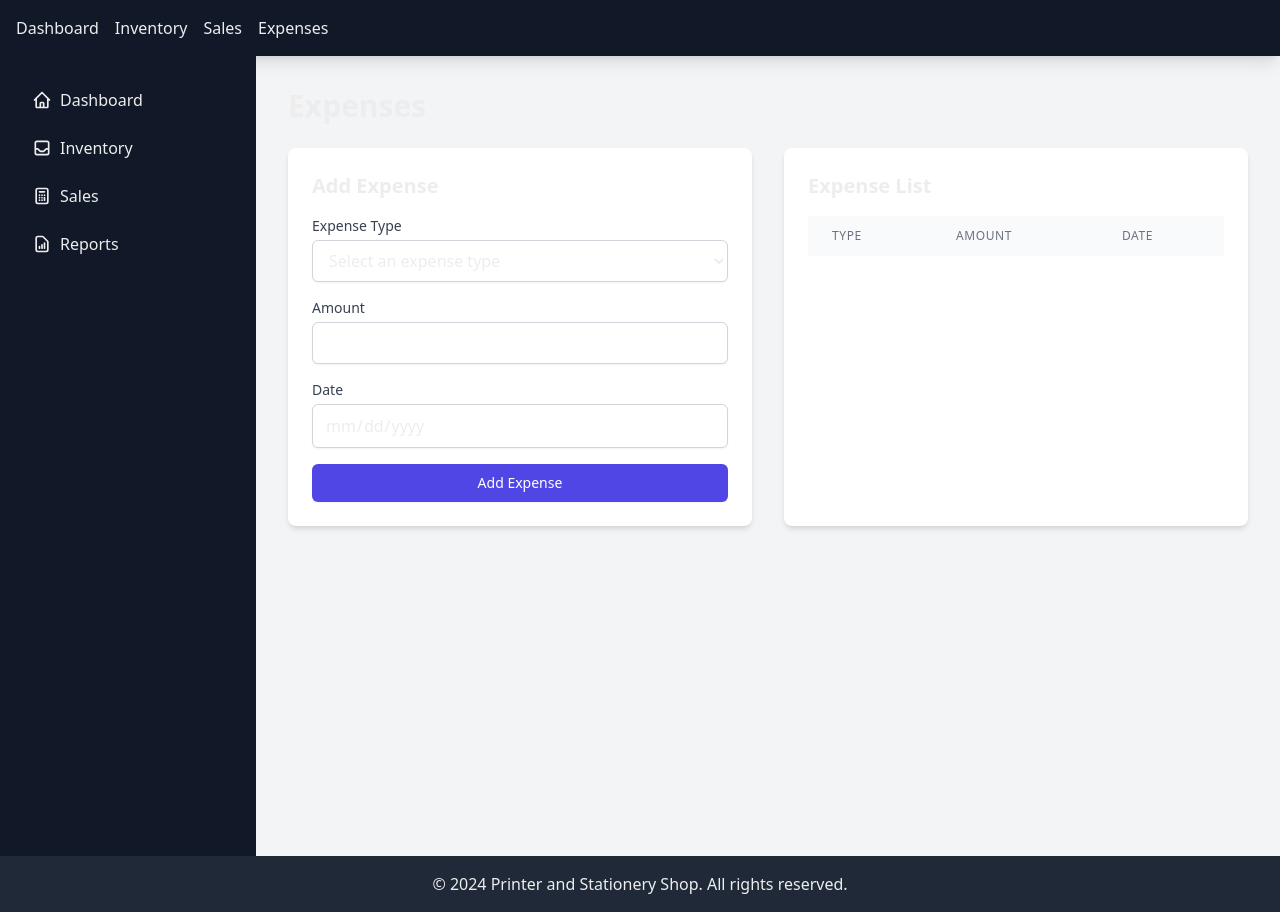
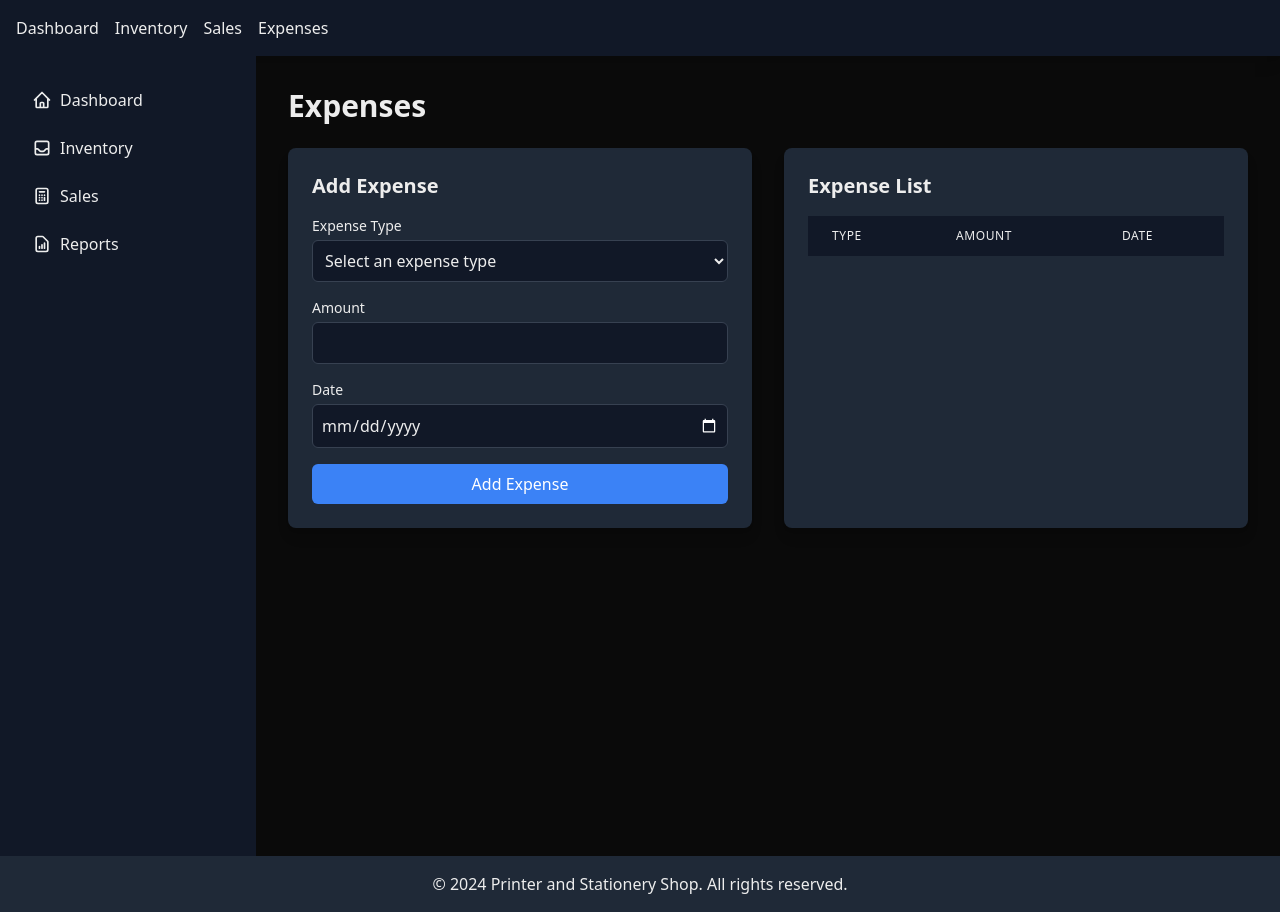
Before and after one commit to robel-dev/inventoryapp, a Next.js app: page /expenses in a window 1280 px wide. Built offline with nearby package versions, Linux system fonts and the light colour scheme.

Commit message:
inventory app front-end

```diff
--- a/pages/expenses.js
+++ b/pages/expenses.js
@@ -18,22 +18,22 @@ export default function Expenses() {
   }
 
   return (
-    <div className="flex flex-col min-h-screen bg-gray-100">
+    <div className="flex flex-col min-h-screen bg-background">
       <Navbar />
       <div className="flex flex-1">
         <Sidebar />
         <main className="flex-1 p-8">
-          <h1 className="text-3xl font-bold mb-6">Expenses</h1>
+          <h1 className="text-3xl font-bold mb-6 text-foreground">Expenses</h1>
           <div className="grid grid-cols-1 md:grid-cols-2 gap-8">
-            <div className="bg-white p-6 rounded-lg shadow-md">
-              <h2 className="text-xl font-semibold mb-4">Add Expense</h2>
+            <div className="bg-secondary p-6 rounded-lg shadow-lg">
+              <h2 className="text-xl font-semibold mb-4 text-foreground">Add Expense</h2>
               <form onSubmit={handleSubmit} className="space-y-4">
                 <div>
-                  <label className="block text-sm font-medium text-gray-700">Expense Type</label>
+                  <label className="block text-sm font-medium text-foreground mb-1">Expense Type</label>
                   <select
                     value={newExpense.expenseType}
                     onChange={(e) => setNewExpense({ ...newExpense, expenseType: e.target.value })}
-                    className="mt-1 block w-full py-2 px-3 border border-gray-300 bg-white rounded-md shadow-sm focus:outline-none focus:ring-indigo-500 focus:border-indigo-500"
+                    className="w-full p-2 rounded-md bg-primary text-foreground border border-gray-700 focus:border-accent focus:ring-1 focus:ring-accent"
                     required
                   >
                     <option value="">Select an expense type</option>
@@ -45,50 +45,50 @@ export default function Expenses() {
                   </select>
                 </div>
                 <div>
-                  <label className="block text-sm font-medium text-gray-700">Amount</label>
+                  <label className="block text-sm font-medium text-foreground mb-1">Amount</label>
                   <input
                     type="number"
                     value={newExpense.amount}
                     onChange={(e) => setNewExpense({ ...newExpense, amount: e.target.value })}
-                    className="mt-1 block w-full py-2 px-3 border border-gray-300 bg-white rounded-md shadow-sm focus:outline-none focus:ring-indigo-500 focus:border-indigo-500"
+                    className="w-full p-2 rounded-md bg-primary text-foreground border border-gray-700 focus:border-accent focus:ring-1 focus:ring-accent"
                     required
                   />
                 </div>
                 <div>
-                  <label className="block text-sm font-medium text-gray-700">Date</label>
+                  <label className="block text-sm font-medium text-foreground mb-1">Date</label>
                   <input
                     type="date"
                     value={newExpense.date}
                     onChange={(e) => setNewExpense({ ...newExpense, date: e.target.value })}
-                    className="mt-1 block w-full py-2 px-3 border border-gray-300 bg-white rounded-md shadow-sm focus:outline-none focus:ring-indigo-500 focus:border-indigo-500"
+                    className="w-full p-2 rounded-md bg-primary text-foreground border border-gray-700 focus:border-accent focus:ring-1 focus:ring-accent"
                     required
                   />
                 </div>
                 <button
                   type="submit"
-                  className="w-full flex justify-center py-2 px-4 border border-transparent rounded-md shadow-sm text-sm font-medium text-white bg-indigo-600 hover:bg-indigo-700 focus:outline-none focus:ring-2 focus:ring-offset-2 focus:ring-indigo-500 transition duration-300"
+                  className="w-full py-2 px-4 rounded-md bg-accent hover:bg-accent/80 text-white font-medium transition duration-300"
                 >
                   Add Expense
                 </button>
               </form>
             </div>
-            <div className="bg-white p-6 rounded-lg shadow-md">
-              <h2 className="text-xl font-semibold mb-4">Expense List</h2>
+            <div className="bg-secondary p-6 rounded-lg shadow-lg">
+              <h2 className="text-xl font-semibold mb-4 text-foreground">Expense List</h2>
               <div className="overflow-x-auto">
-                <table className="min-w-full divide-y divide-gray-200">
-                  <thead className="bg-gray-50">
+                <table className="min-w-full divide-y divide-gray-700">
+                  <thead className="bg-primary">
                     <tr>
-                      <th className="px-6 py-3 text-left text-xs font-medium text-gray-500 uppercase tracking-wider">Type</th>
-                      <th className="px-6 py-3 text-left text-xs font-medium text-gray-500 uppercase tracking-wider">Amount</th>
-                      <th className="px-6 py-3 text-left text-xs font-medium text-gray-500 uppercase tracking-wider">Date</th>
+                      <th className="px-6 py-3 text-left text-xs font-medium text-foreground uppercase tracking-wider">Type</th>
+                      <th className="px-6 py-3 text-left text-xs font-medium text-foreground uppercase tracking-wider">Amount</th>
+                      <th className="px-6 py-3 text-left text-xs font-medium text-foreground uppercase tracking-wider">Date</th>
                     </tr>
                   </thead>
-                  <tbody className="bg-white divide-y divide-gray-200">
+                  <tbody className="divide-y divide-gray-700">
                     {expenses.sort((a, b) => new Date(b.date) - new Date(a.date)).map((expense) => (
-                      <tr key={expense.id}>
-                        <td className="px-6 py-4 whitespace-nowrap">{expense.expenseType}</td>
-                        <td className="px-6 py-4 whitespace-nowrap">${expense.amount}</td>
-                        <td className="px-6 py-4 whitespace-nowrap">{expense.date}</td>
+                      <tr key={expense.id} className="bg-primary">
+                        <td className="px-6 py-4 whitespace-nowrap text-foreground">{expense.expenseType}</td>
+                        <td className="px-6 py-4 whitespace-nowrap text-foreground">${expense.amount}</td>
+                        <td className="px-6 py-4 whitespace-nowrap text-foreground">{expense.date}</td>
                       </tr>
                     ))}
                   </tbody>
```
